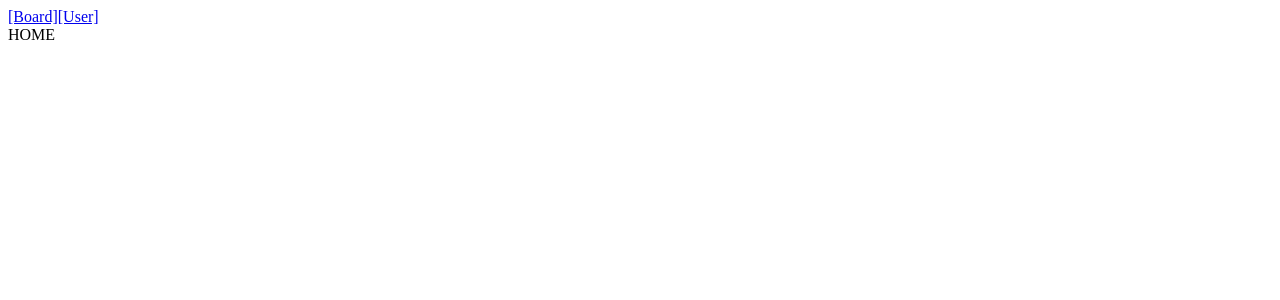
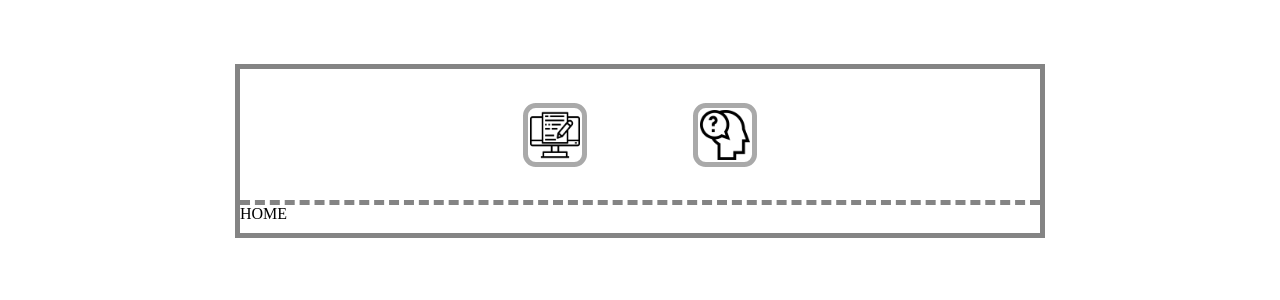
Before and after one commit to siwolsmu89/simple_board_2, a React (Create React App) app in the folder simple_board_react/: page / in a window 1280 px wide. Shown: the top 300 px of the page. Built offline with nearby package versions, Linux system fonts and the light colour scheme.

Commit message:
Add NavigationBar Component 2021/05/14

```diff
--- /dev/null
+++ b/simple_board_react/src/App.css
@@ -0,0 +1,6 @@
+.simple-board-app {
+    width: 800px;
+    margin: 4rem auto 0;
+    padding-bottom: 10px;
+    border: 5px solid #848484;
+}
--- a/simple_board_react/src/App.js
+++ b/simple_board_react/src/App.js
@@ -4,24 +4,21 @@ import {BrowserRouter as Router, Link, Route} from 'react-router-dom';
 import BoardApp from "./components/board/BoardApp";
 import UserApp from "./components/user/UserApp";
 import Spinner from "./components/common/spinner/Spinner";
+import NavigationBar from "./components/common/navigation-bar/NavigationBar";
+import './App.css';
 
 class App extends Component {
     render() {
         const { spinning } = this.props;
 
         return (
-            <div>
+            <div className="simple-board-app">
                 <Spinner
                     spinning={ spinning }
                 />
                 <Router>
                     <Route path="/">
-                        <Link to="/board">
-                            [Board]
-                        </Link>
-                        <Link to="/user">
-                            [User]
-                        </Link>
+                        <NavigationBar/>
                     </Route>
                     <Route exact path="/">
                         <div>
--- a/simple_board_react/src/components/board/BoardApp.css
+++ /dev/null
@@ -1,6 +0,0 @@
-.simple-board-container {
-    width: 800px;
-    box-shadow: 0 3px 6px rgba(0,0,0,0.16), 0 3px 6px rgba(0,0,0,0.23);
-    margin: 4rem auto 0;
-    padding-bottom: 10px;
-}
--- a/simple_board_react/src/components/board/BoardApp.js
+++ b/simple_board_react/src/components/board/BoardApp.js
@@ -7,7 +7,6 @@ import Pagination from "./pagination/Pagination";
 import {addNewArticle, editArticle, getArticles, movePage, updateArticleView} from "../../redux/action/axiosActions";
 import EditContainer from "./container/edit-container/EditContainer";
 import DetailContainer from "./container/detail-container/DetailContainer";
-import './BoardApp.css';
 
 class BoardApp extends Component {
 
--- a/simple_board_react/src/components/common/icon-box/IconBox.css
+++ b/simple_board_react/src/components/common/icon-box/IconBox.css
@@ -1,5 +1,6 @@
 .icon-box {
     text-align: right;
     margin-right: 20px;
+    margin-left: 20px;
     padding: 15px 10px 10px;
 }
--- a/simple_board_react/src/components/common/icon-box/IconIndex.js
+++ b/simple_board_react/src/components/common/icon-box/IconIndex.js
@@ -60,3 +60,15 @@ export const SAVE_ICON = {
         }
     }
 }
+
+export const BOARD_ICON = {
+    imgSrc: '/resources/images/board-button.png',
+    imgAlt: 'Board Icon',
+    link: '/board'
+}
+
+export const GUEST_USER_ICON = {
+    imgSrc: '/resources/images/guest-user.png',
+    imgAlt: 'Guest User Icon',
+    link: '/user'
+}
--- /dev/null
+++ b/simple_board_react/src/components/common/navigation-bar/NavigationBar.css
@@ -0,0 +1,17 @@
+.navigation-bar {
+    padding: 1rem;
+    border-bottom: 5px dashed #848484;
+}
+
+.navigation-bar .icon-box {
+    text-align: center;
+}
+
+.navigation-bar .icon-box a {
+    margin: 50px;
+}
+
+.navigation-bar .icon-box .icon {
+    width: 50px;
+    border: 5px solid darkgray;
+}
--- /dev/null
+++ b/simple_board_react/src/components/common/navigation-bar/NavigationBar.js
@@ -0,0 +1,18 @@
+import {Component} from "react";
+import {Link} from "react-router-dom";
+import './NavigationBar.css';
+import {BOARD_ICON, GUEST_USER_ICON} from "../icon-box/IconIndex";
+import IconBox from "../icon-box/IconBox";
+
+export default class NavigationBar extends Component {
+    render() {
+        const icons = [BOARD_ICON, GUEST_USER_ICON]
+        return (
+            <div className="navigation-bar">
+                <IconBox
+                    icons={icons}
+                />
+            </div>
+        );
+    }
+}
```
Also changed, not shown: simple_board_react/public/resources/images/board-button.png (added), simple_board_react/public/resources/images/guest-user.png (added).
